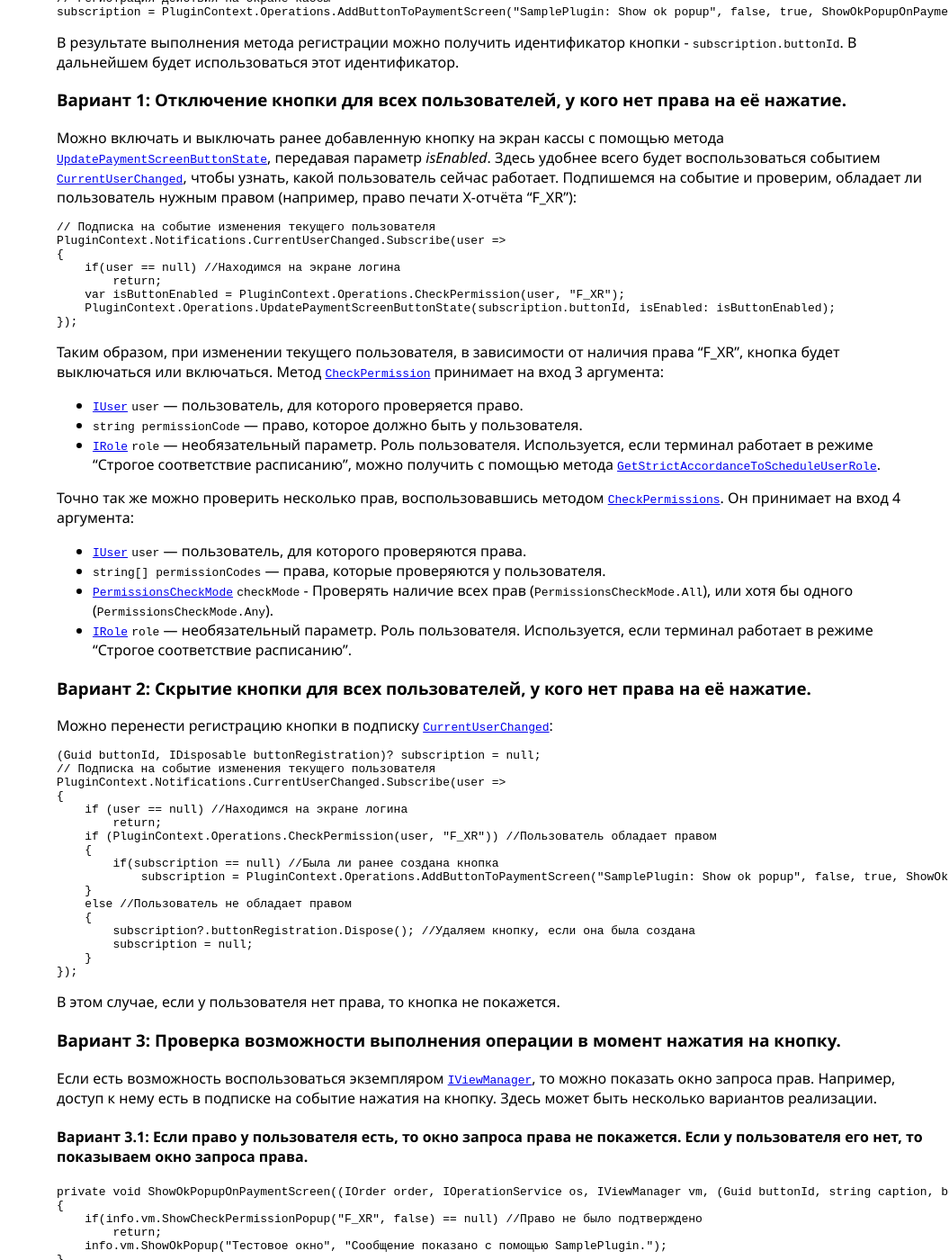
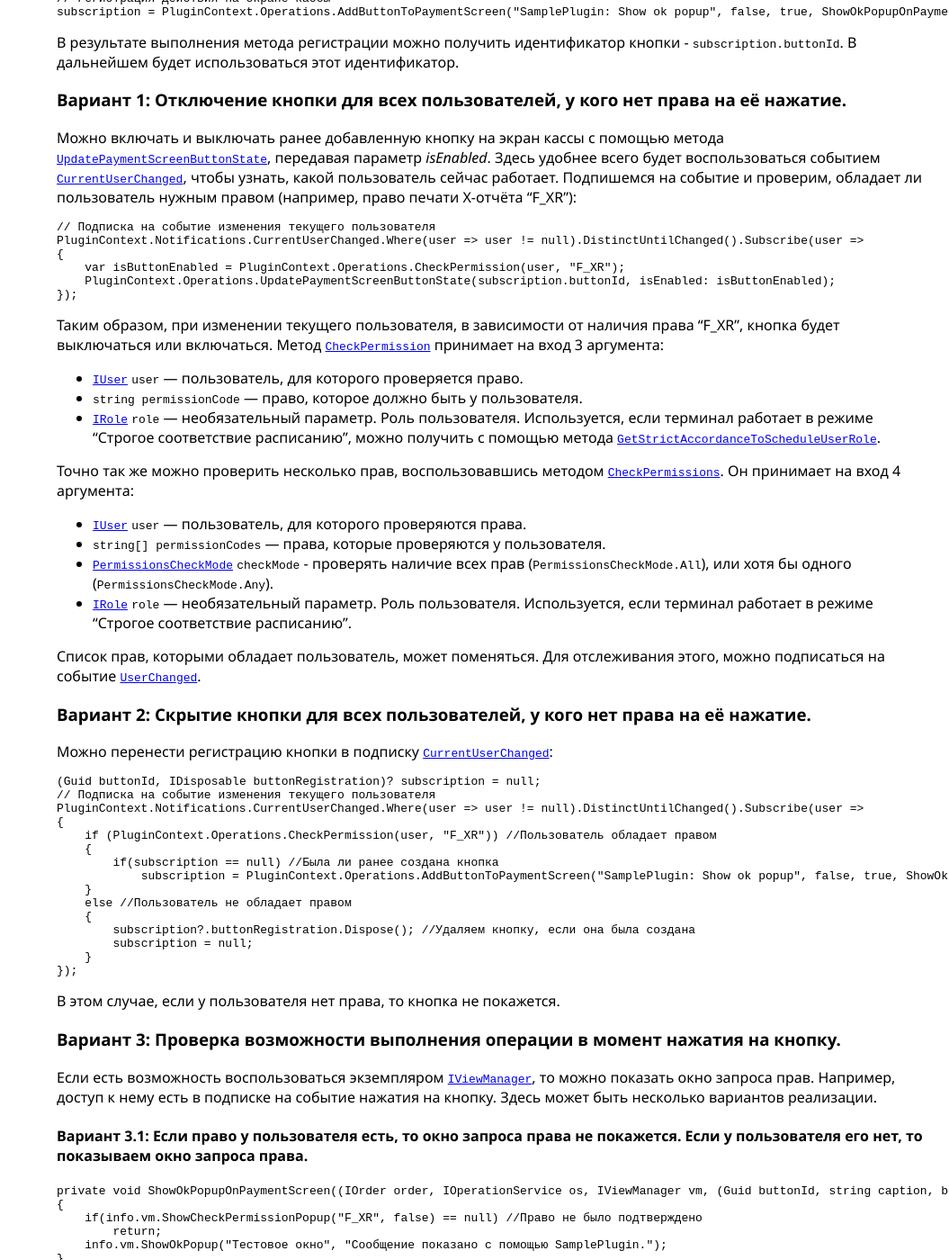
Before and after one commit to iiko/front.api.doc, a Jekyll site: the page built from v7/ru/CheckingPermissions.md, in a window 1280 px wide and 1400 px high, scrolled down 797 px. Shown: the whole window at 90% size, without its empty margins (225-1280 px from the left). Built offline with Jekyll 4.4.1, drawn with Linux system fonts in a browser that asks for light colours; some of the changed text lies outside the part shown.

Commit message:
RMS-52778: документирвоание апи CheckPermission, CheckPermissions, ShowCheckPermissionPopup, ShowCheckPermissionsPopup

````diff
--- a/v7/ru/CheckingPermissions.md
+++ b/v7/ru/CheckingPermissions.md
@@ -20,19 +26,19 @@
 subscription = PluginContext.Operations.AddButtonToPaymentScreen("SamplePlugin: Show ok popup", false, true, ShowOkPopupOnPaymentScreen);
 ```
 
-В результате выполнения метода регистрации можно получить идентификатор кнопки - `subscription.buttonId`. В дальнейшем будет использоваться этот идентификатор.
+В результате выполнения метода регистрации можно получить идентификатор кнопки - `subscription.buttonId`.
+В дальнейшем будет использоваться этот идентификатор.
 
 ### Вариант 1: Отключение кнопки для всех пользователей, у кого нет права на её нажатие.
 
-Можно включать и выключать ранее добавленную кнопку на экран кассы с помощью метода [`UpdatePaymentScreenButtonState`](https://iiko.github.io/front.api.sdk/v7/html/M_Resto_Front_Api_IOperationService_UpdatePaymentScreenButtonState.htm), передавая параметр *isEnabled*. Здесь удобнее всего будет воспользоваться событием [`CurrentUserChanged`](https://iiko.github.io/front.api.sdk/v7/html/P_Resto_Front_Api_INotificationService_CurrentUserChanged.htm), чтобы узнать, какой пользователь сейчас работает.
+Можно включать и выключать ранее добавленную кнопку на экран кассы с помощью метода [`UpdatePaymentScreenButtonState`](https://iiko.github.io/front.api.sdk/v7/html/M_Resto_Front_Api_IOperationService_UpdatePaymentScreenButtonState.htm), передавая параметр *isEnabled*.
+Здесь удобнее всего будет воспользоваться событием [`CurrentUserChanged`](https://iiko.github.io/front.api.sdk/v7/html/P_Resto_Front_Api_INotificationService_CurrentUserChanged.htm), чтобы узнать, какой пользователь сейчас работает.
 Подпишемся на событие и проверим, обладает ли пользователь нужным правом (например, право печати Х-отчёта "F_XR"):
 
 ```cs
 // Подписка на событие изменения текущего пользователя
-PluginContext.Notifications.CurrentUserChanged.Subscribe(user =>
+PluginContext.Notifications.CurrentUserChanged.Where(user => user != null).DistinctUntilChanged().Subscribe(user =>
 {
-    if(user == null) //Находимся на экране логина
-        return;
     var isButtonEnabled = PluginContext.Operations.CheckPermission(user, "F_XR");
     PluginContext.Operations.UpdatePaymentScreenButtonState(subscription.buttonId, isEnabled: isButtonEnabled);
 });
@@ -49,8 +55,11 @@
 
 - [`IUser`](https://iiko.github.io/front.api.sdk/v7/html/T_Resto_Front_Api_Data_Security_IUser.htm) `user` — пользователь, для которого проверяются права.
 - `string[] permissionCodes` — права, которые проверяются у пользователя.
-- [`PermissionsCheckMode`](https://iiko.github.io/front.api.sdk/v7/html/T_Resto_Front_Api_PermissionsCheckMode.htm) `checkMode` - Проверять наличие всех прав (`PermissionsCheckMode.All`), или хотя бы одного (`PermissionsCheckMode.Any`).
+- [`PermissionsCheckMode`](https://iiko.github.io/front.api.sdk/v7/html/T_Resto_Front_Api_PermissionsCheckMode.htm) `checkMode` - проверять наличие всех прав (`PermissionsCheckMode.All`), или хотя бы одного (`PermissionsCheckMode.Any`).
 - [`IRole`](https://iiko.github.io/front.api.sdk/v7/html/T_Resto_Front_Api_Data_Security_IRole.htm) `role` — необязательный параметр. Роль пользователя. Используется, если терминал работает в режиме "Строгое соответствие расписанию".
+
+Список прав, которыми обладает пользователь, может поменяться.
+Для отслеживания этого, можно подписаться на событие [`UserChanged`](https://iiko.github.io/front.api.sdk/v7/html/P_Resto_Front_Api_INotificationService_UserChanged.htm).
 
 ### Вариант 2: Скрытие кнопки для всех пользователей, у кого нет права на её нажатие.
 
@@ -59,10 +68,8 @@
 ```cs
 (Guid buttonId, IDisposable buttonRegistration)? subscription = null;
 // Подписка на событие изменения текущего пользователя
-PluginContext.Notifications.CurrentUserChanged.Subscribe(user =>
+PluginContext.Notifications.CurrentUserChanged.Where(user => user != null).DistinctUntilChanged().Subscribe(user =>
 {
-    if (user == null) //Находимся на экране логина
-        return;
     if (PluginContext.Operations.CheckPermission(user, "F_XR")) //Пользователь обладает правом
     {
         if(subscription == null) //Была ли ранее создана кнопка
@@ -80,7 +87,8 @@
 
 ### Вариант 3: Проверка возможности выполнения операции в момент нажатия на кнопку.
 
-Если есть возможность воспользоваться экземпляром [`IViewManager`](https://iiko.github.io/front.api.sdk/v7/html/T_Resto_Front_Api_UI_IViewManager.htm), то можно показать окно запроса прав. Например, доступ к нему есть в подписке на событие нажатия на кнопку. Здесь может быть несколько вариантов реализации.
+Если есть возможность воспользоваться экземпляром [`IViewManager`](https://iiko.github.io/front.api.sdk/v7/html/T_Resto_Front_Api_UI_IViewManager.htm), то можно показать окно запроса прав. Например, доступ к нему есть в подписке на событие нажатия на кнопку.
+Здесь может быть несколько вариантов реализации.
 
 #### Вариант 3.1: Если право у пользователя есть, то окно запроса права не покажется. Если у пользователя его нет, то показываем окно запроса права.
 
@@ -100,7 +108,8 @@
 
 Метод возвращает экземпляр [`IUser`](https://iiko.github.io/front.api.sdk/v7/html/T_Resto_Front_Api_Data_Security_IUser.htm) - пользователь, который подтвердил право, либо *null*, если право не было подтверждено.
 
-В нашем случае, если текущий пользователь обладает правом, то окно запроса прав не покажется, произойдёт выполнение операции. Если же права у него нет, то покажется окно запроса прав:
+В нашем случае, если текущий пользователь обладает правом, то окно запроса прав не покажется, произойдёт выполнение операции.
+Если же права у него нет, то покажется окно запроса прав:
 
 ![CheckPermission](../../img/checkingPermissions/checkPermission.png)
 
@@ -108,7 +117,8 @@
 
 #### Вариант 3.3: Запрашивать право в любом случае, даже если у пользователя оно есть.
 
-Выполнение операции может требовать подтверждения права в любом случае, даже если текущий пользователь им уже обладает. Для этого, переделаем подписку нажатия на кнопку, передав в `showConfirmPopupAnyway` `true`:
+Выполнение операции может требовать подтверждения права в любом случае, даже если текущий пользователь им уже обладает.
+Для этого, переделаем подписку нажатия на кнопку, передав в `showConfirmPopupAnyway` `true`:
 
 ```cs
 private void ShowOkPopupOnPaymentScreen((IOrder order, IOperationService os, IViewManager vm, (Guid buttonId, string caption, bool isChecked, string iconGeometry) state) info)
@@ -119,11 +129,12 @@
 }
 ```
 
-В этом случае, окно запроса прав будет показываться всегда.
+В этом случае окно запроса прав будет показываться всегда.
 
 #### Вариант 3.4: Запрашивать право в любом случае, даже если у пользователя оно есть. Подтвердить право может только текущий пользователь.
 
-Можно требовать подтверждения права только текущим пользователем. Для этого, снова поменяем подписку нажатия на кнопку:
+Можно требовать подтверждения права только текущим пользователем.
+Для этого, снова поменяем подписку нажатия на кнопку:
 
 ```cs
 private void ShowOkPopupOnPaymentScreen((IOrder order, IOperationService os, IViewManager vm, (Guid buttonId, string caption, bool isChecked, string iconGeometry) state) info)
````
Also changed, not shown: other parts of v7/ru/CheckingPermissions.md (+9 -3 lines).
